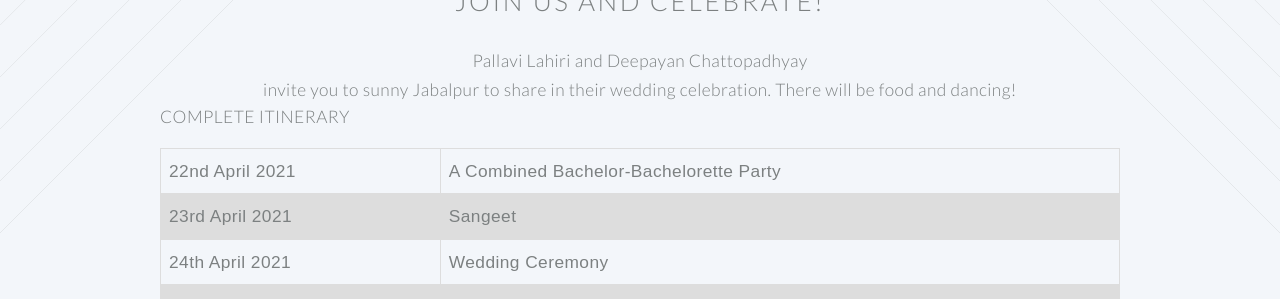
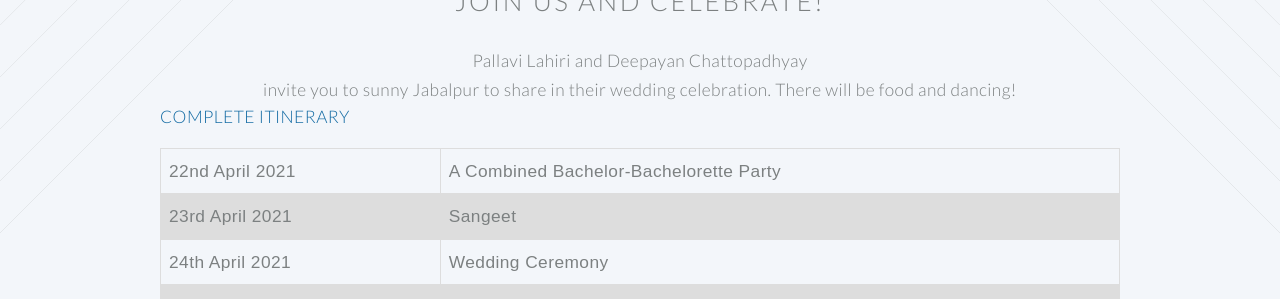
Before and after one commit to deepayanchattopadhyay/test, a Jekyll site: the page built from index.html, in a window 1280 px wide and 900 px high, scrolled down 728 px. Shown: the part 150-449 px from the top of the window. Built offline with Jekyll 4.4.1, drawn with Linux system fonts in a browser that asks for light colours.

Commit message:
itenarary updated

```diff
--- a/index.html
+++ b/index.html
@@ -37,21 +37,15 @@
 						<p>Pallavi Lahiri and Deepayan Chattopadhyay<br>
 						invite you to sunny Jabalpur to share in their wedding celebration. There will be food and dancing!</p>
 
-						<html>
-						<head>
+
 						<style>
 						h4 {
 						  text-align: left;
 						}
+						</style>
+<td style="width:427px;">
+ <h4 style="color:#156CA4">Complete Itinerary</h4>
 
-						</style>
-						</head>
-						<body>
-
-						<h4>Complete Itinerary</h4>
-
-						<html>
-						<head>
 						<style>
 
 						table {
@@ -71,7 +65,7 @@
 						}
 
 						</style>
-						</head>
+
 						<body>
 							<table>
 							  <tr>
@@ -93,7 +87,8 @@
 							</table>
 
 						</body>
-						</html>
+
+
 
 					</header>
 
```
